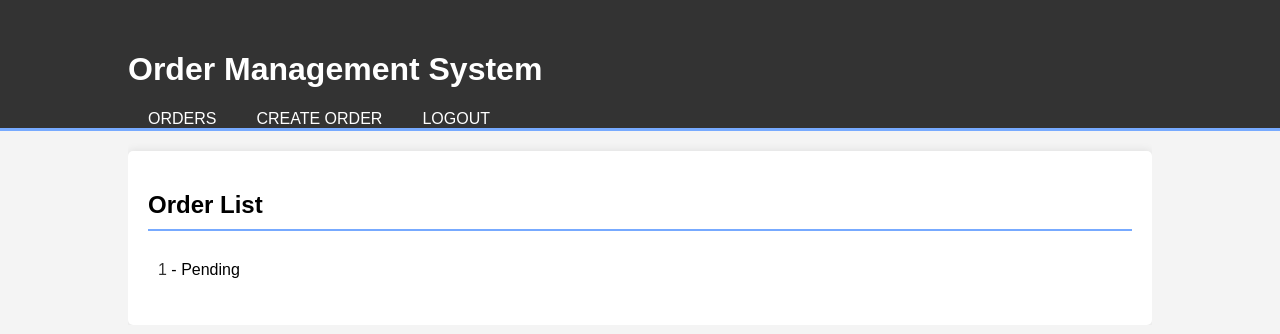
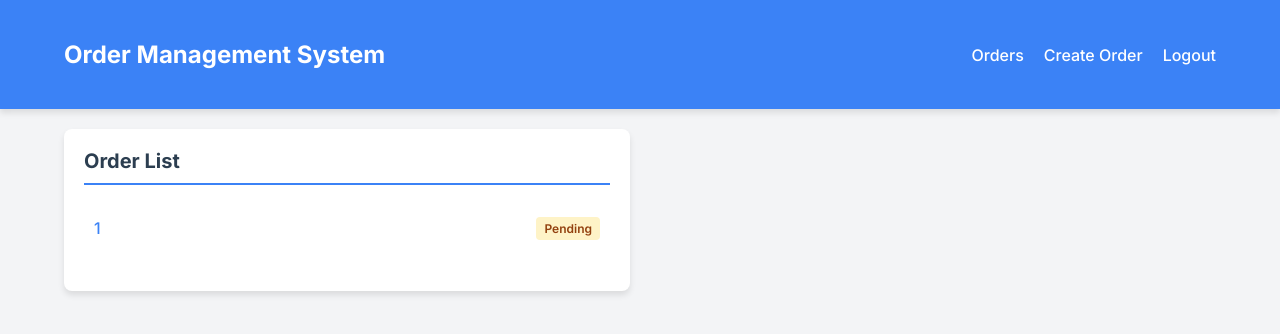
Before and after one commit to rachitpoudel101/fyp, a Django app: template Backend/user/templates/order_list.html in a window 1280 px wide. Shown: the top 334 px of the page. Run offline with Django 5.2, Linux system fonts and the light colour scheme; the template is opened without the code that fills it: most values are stand-ins (such as "Sample title", 1, 10 or a date in 2020); some libraries are stand-ins or nearby versions.

Commit message:
User can do order and i have upde the ui of the create the order page .

```diff
--- a/Backend/user/templates/order_list.html
+++ b/Backend/user/templates/order_list.html
@@ -1,72 +1,139 @@
 <!DOCTYPE html>
-<html>
+<html lang="en">
 <head>
-    <title>Order List</title>
+    <meta charset="UTF-8">
+    <meta name="viewport" content="width=device-width, initial-scale=1.0">
+    <title>Order Management System</title>
+    <link href="https://fonts.googleapis.com/css2?family=Inter:wght@400;500;600;700&display=swap" rel="stylesheet">
     <style>
         body {
-            font-family: Arial, sans-serif;
-            background-color: #f4f4f4;
+            font-family: 'Inter', sans-serif;
+            background-color: #f3f4f6;
             margin: 0;
             padding: 0;
+            color: #333;
         }
         .container {
-            width: 80%;
+            width: 90%;
+            max-width: 1200px;
             margin: auto;
-            overflow: hidden;
+            padding: 20px;
         }
         header {
-            background: #333;
+            background: #3b82f6;
             color: #fff;
-            padding-top: 30px;
-            min-height: 70px;
-            border-bottom: #77aaff 3px solid;
+            padding: 20px 0;
+            box-shadow: 0 4px 6px rgba(0, 0, 0, 0.1);
         }
-        header a {
+        header .container {
+            display: flex;
+            justify-content: space-between;
+            align-items: center;
+        }
+        header h1 {
+            margin: 0;
+            font-size: 24px;
+            font-weight: 700;
+        }
+        nav ul {
+            list-style: none;
+            padding: 0;
+            margin: 0;
+            display: flex;
+        }
+        nav li {
+            margin-left: 20px;
+        }
+        nav a {
             color: #fff;
             text-decoration: none;
-            text-transform: uppercase;
-            font-size: 16px;
+            font-weight: 500;
+            transition: opacity 0.3s ease;
         }
-        header ul {
-            padding: 0;
-            list-style: none;
+        nav a:hover {
+            opacity: 0.8;
         }
-        header li {
-            float: left;
-            display: inline;
-            padding: 0 20px 0 20px;
+        .card {
+            background: #fff;
+            border-radius: 8px;
+            box-shadow: 0 4px 6px rgba(0, 0, 0, 0.1);
+            padding: 20px;
+            margin-bottom: 20px;
         }
-        .order-list, .product-list {
-            background: #fff;
-            padding: 20px;
-            margin-top: 20px;
-            border-radius: 5px;
-            box-shadow: 0 0 10px rgba(0, 0, 0, 0.1);
-        }
-        .order-list h2, .product-list h2 {
-            border-bottom: #77aaff 2px solid;
+        .card h2 {
+            border-bottom: 2px solid #3b82f6;
             padding-bottom: 10px;
+            margin-top: 0;
+            font-size: 20px;
+            color: #2c3e50;
         }
         .order-list ul, .product-list ul {
             list-style: none;
             padding: 0;
         }
         .order-list li, .product-list li {
-            padding: 10px;
-            border-bottom: #ccc 1px solid;
+            padding: 15px 10px;
+            border-bottom: 1px solid #e2e8f0;
+            display: flex;
+            justify-content: space-between;
+            align-items: center;
         }
         .order-list li:last-child, .product-list li:last-child {
             border-bottom: none;
         }
-        .order-list a, .product-list a {
-            color: #333;
+        .order-list a {
+            color: #3b82f6;
             text-decoration: none;
+            font-weight: 500;
         }
-        .order-list a:hover, .product-list a:hover {
+        .order-list a:hover {
             text-decoration: underline;
         }
+        .status {
+            padding: 4px 8px;
+            border-radius: 4px;
+            font-size: 12px;
+            font-weight: 600;
+        }
+        .status-pending { background-color: #fef3c7; color: #92400e; }
+        .status-shipped { background-color: #dbeafe; color: #1e40af; }
+        .status-delivered { background-color: #d1fae5; color: #065f46; }
         .order-form {
-            margin-top: 20px;
+            display: grid;
+            gap: 15px;
+        }
+        .order-form label {
+            font-weight: 500;
+            margin-bottom: 5px;
+            display: block;
+        }
+        .order-form select, .order-form input[type="number"] {
+            width: 100%;
+            padding: 10px;
+            border: 1px solid #d1d5db;
+            border-radius: 4px;
+            font-size: 16px;
+        }
+        .order-form button {
+            background-color: #3b82f6;
+            color: white;
+            border: none;
+            padding: 12px 20px;
+            border-radius: 4px;
+            cursor: pointer;
+            font-size: 16px;
+            font-weight: 500;
+            transition: background-color 0.3s ease;
+        }
+        .order-form button:hover {
+            background-color: #2563eb;
+        }
+        @media (min-width: 768px) {
+            .grid {
+                display: grid;
+                grid-template-columns: repeat(2, 1fr);
+                gap: 20px;
+            }
         }
     </style>
 </head>
@@ -74,43 +141,61 @@
     <header>
         <div class="container">
             <h1>Order Management System</h1>
+            <nav>
                 <ul>
                     <li><a href="{% url 'order_list' %}">Orders</a></li>
                     <li><a href="{% url 'create_order' %}">Create Order</a></li>
                     <li><a href="{% url 'logout' %}">Logout</a></li>
                 </ul>
+            </nav>
         </div>
     </header>
     <div class="container">
-        <div class="order-list">
+        <div class="grid">
+            <div class="card order-list">
                 <h2>Order List</h2>
                 <ul>
                     {% for order in orders %}
-                    <li><a href="{% url 'order_detail' order.id %}">{{ order.order_number }}</a> - {{ order.status }}</li>
+                        <li>
+                            <a href="{% url 'order_detail' order.id %}">{{ order.order_number }}</a>
+                            <span class="status {% if order.status == 'Pending' %}status-pending{% elif order.status == 'Shipped' %}status-shipped{% else %}status-delivered{% endif %}">
+                                {{ order.status }}
+                            </span>
+                        </li>
                     {% endfor %}
                 </ul>
             </div>
             {% if user.role == 'customer' %}
-        <div class="product-list">
+            <div class="card product-list">
                 <h2>Available Products</h2>
                 <ul>
                     {% for product in products %}
-                    <li>{{ product.name }} - ${{ product.price }} - Stock: {{ product.stock }}</li>
+                        <li>
+                            <span>{{ product.name }}</span>
+                            <span>${{ product.price }} - Stock: {{ product.stock }}</span>
+                        </li>
                     {% endfor %}
                 </ul>
             </div>
-        <div class="order-form">
+            {% endif %}
+        </div>
+        {% if user.role == 'customer' %}
+        <div class="card">
             <h2>Place an Order</h2>
-            <form method="post" action="{% url 'create_order' %}">
+            <form method="post" action="{% url 'create_order' %}" class="order-form">
                 {% csrf_token %}
+                <div>
                     <label for="product">Product:</label>
                     <select name="product" id="product">
                         {% for product in products %}
                             <option value="{{ product.id }}">{{ product.name }}</option>
                         {% endfor %}
                     </select>
+                </div>
+                <div>
                     <label for="quantity">Quantity:</label>
                     <input type="number" name="quantity" id="quantity" min="1" required>
+                </div>
                 <button type="submit">Order</button>
             </form>
         </div>
```
Also changed, not shown: Backend/user/templates/create_order.html (+108 -8 lines), Backend/db.sqlite3. Lines whose indentation alone changed are shown as unchanged.
